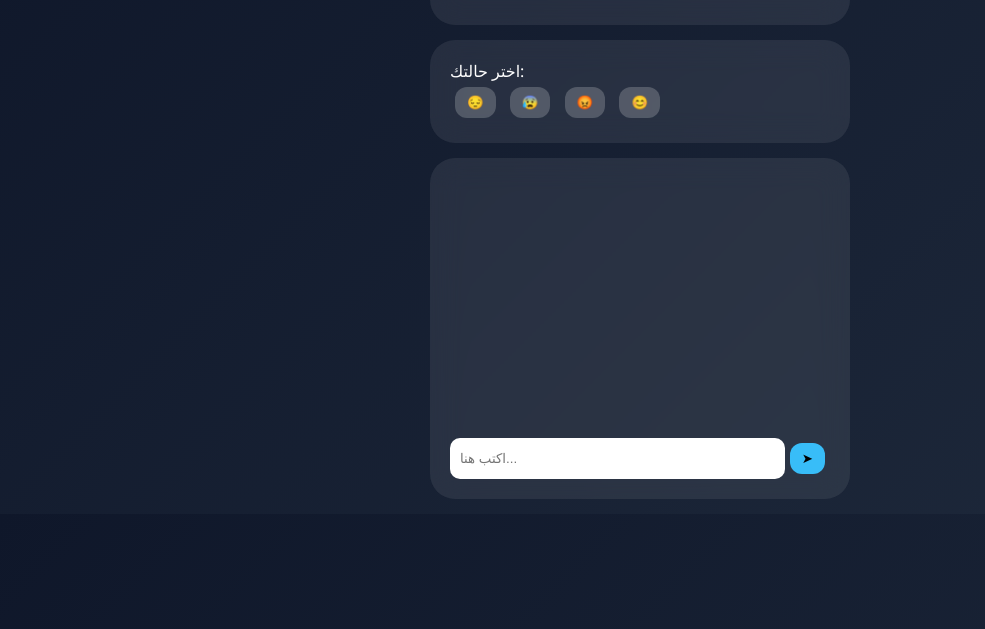
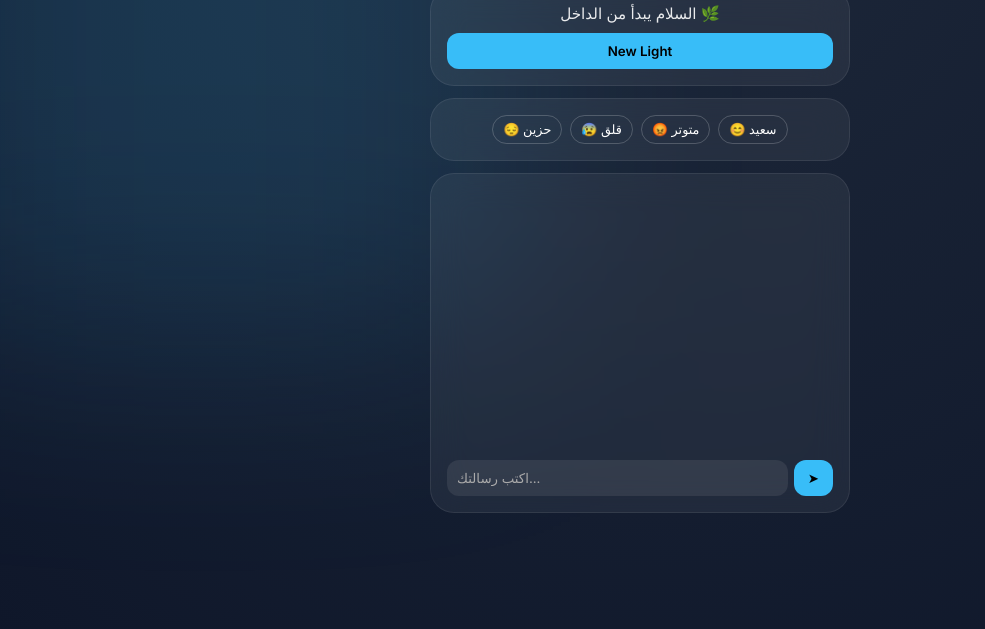
Before and after one commit to Ezaby/lit-it-light, a plain HTML site: page index.html in a window 1280 px wide. Shown: the part 171-800 px from the top of the page, without its empty margins (0-985 px from the left). Drawn offline with Linux system fonts and the light colour scheme.

Commit message:
Update index.html

```diff
--- a/index.html
+++ b/index.html
@@ -1,78 +1,132 @@
 <!DOCTYPE html>
 <html lang="ar">
 <head>
-<meta charset="UTF-8">
-<meta name="viewport" content="width=device-width, initial-scale=1.0">
+<meta charset="UTF-8" />
+<meta name="viewport" content="width=device-width, initial-scale=1.0"/>
 <title>Let it light</title>
 
 <style>
-body {
+@import url('https://fonts.googleapis.com/css2?family=Inter:wght@300;400;600&display=swap');
+
+* {
   margin:0;
-  font-family:'Segoe UI',sans-serif;
-  background:linear-gradient(135deg,#0f172a,#1e293b);
-  color:white;
-  display:flex;
-  flex-direction:column;
-  align-items:center;
+  padding:0;
+  box-sizing:border-box;
+  font-family:'Inter', sans-serif;
 }
 
-h1 {
-  margin:15px;
+body {
+  height:100vh;
+  display:flex;
+  justify-content:center;
+  align-items:center;
+  background: radial-gradient(circle at top, #1e293b, #0f172a);
+  overflow:hidden;
+  color:white;
+}
+
+/* glow background */
+body::before {
+  content:"";
+  position:absolute;
+  width:600px;
+  height:600px;
+  background:rgba(56,189,248,0.15);
+  filter:blur(120px);
+  top:-100px;
+  left:-100px;
 }
 
 .container {
-  width:90%;
+  width:92%;
   max-width:420px;
+  z-index:2;
 }
 
-.card {
-  background:rgba(255,255,255,0.08);
-  border-radius:25px;
-  padding:20px;
-  backdrop-filter:blur(15px);
+/* HEADER */
+.title {
+  text-align:center;
+  font-size:2rem;
+  font-weight:600;
   margin-bottom:15px;
 }
 
+/* CARD */
+.card {
+  background:rgba(255,255,255,0.06);
+  border:1px solid rgba(255,255,255,0.08);
+  backdrop-filter:blur(18px);
+  border-radius:24px;
+  padding:16px;
+  margin-bottom:12px;
+}
+
+/* RANDOM MESSAGE */
 #randomMsg {
   text-align:center;
-  margin:10px 0;
+  opacity:0.9;
+  font-size:0.95rem;
 }
 
-button {
+.btn {
+  margin-top:10px;
+  width:100%;
+  padding:10px;
   border:none;
   border-radius:12px;
-  padding:8px 12px;
-  margin:5px;
+  background:#38bdf8;
   cursor:pointer;
-  background:#38bdf8;
+  font-weight:600;
+  transition:0.2s;
 }
 
-.moods button {
-  background:rgba(255,255,255,0.2);
+.btn:hover {
+  transform:scale(1.03);
 }
 
-.active {
-  background:#38bdf8 !important;
+/* MOODS */
+.moods {
+  display:flex;
+  gap:8px;
+  flex-wrap:wrap;
+  justify-content:center;
+}
+
+.mood {
+  padding:6px 10px;
+  border-radius:999px;
+  border:1px solid rgba(255,255,255,0.2);
+  cursor:pointer;
+  font-size:0.8rem;
+  transition:0.2s;
+}
+
+.mood.active {
+  background:#38bdf8;
   color:black;
 }
 
-.chat-box {
-  height:250px;
+/* CHAT */
+.chat {
+  height:260px;
   overflow-y:auto;
+  padding-right:5px;
 }
 
-.message {
-  margin:10px 0;
+.msg {
   display:flex;
+  margin:8px 0;
 }
 
 .user { justify-content:flex-end; }
 .bot { justify-content:flex-start; }
 
 .bubble {
-  padding:10px 15px;
-  border-radius:15px;
-  max-width:70%;
+  max-width:75%;
+  padding:10px 12px;
+  border-radius:14px;
+  font-size:0.9rem;
+  line-height:1.4;
 }
 
 .user .bubble {
@@ -81,161 +135,136 @@ button {
 }
 
 .bot .bubble {
-  background:rgba(255,255,255,0.2);
+  background:rgba(255,255,255,0.12);
 }
 
-.input-area {
+/* INPUT */
+.inputBox {
   display:flex;
+  gap:6px;
   margin-top:10px;
 }
 
 input {
   flex:1;
   padding:10px;
+  border-radius:12px;
   border:none;
-  border-radius:10px;
+  outline:none;
+  background:rgba(255,255,255,0.08);
+  color:white;
 }
 
-.typing {
-  font-size:12px;
-  opacity:0.6;
+input::placeholder {
+  color:#aaa;
+}
+
+.send {
+  padding:10px 14px;
+  border:none;
+  border-radius:12px;
+  background:#38bdf8;
+  cursor:pointer;
+}
+
+/* scrollbar */
+.chat::-webkit-scrollbar {
+  width:4px;
+}
+.chat::-webkit-scrollbar-thumb {
+  background:#38bdf8;
+  border-radius:10px;
 }
 </style>
 </head>
 
 <body>
 
-<h1>Let it light ✨</h1>
-
 <div class="container">
 
-  <!-- Random Message -->
+  <div class="title">Let it light ✨</div>
+
+  <!-- RANDOM -->
   <div class="card">
-    <p id="randomMsg"></p>
-    <button onclick="newMsg()">✨ رسالة جديدة</button>
+    <div id="randomMsg"></div>
+    <button class="btn" onclick="newMsg()">New Light</button>
   </div>
 
-  <!-- Mood -->
+  <!-- MOOD -->
   <div class="card moods">
-    <div>اختر حالتك:</div>
-    <button onclick="setMood('حزين')" id="m1">😔</button>
-    <button onclick="setMood('قلق')" id="m2">😰</button>
-    <button onclick="setMood('متوتر')" id="m3">😡</button>
-    <button onclick="setMood('سعيد')" id="m4">😊</button>
+    <div class="mood" onclick="setMood(this,'sad')">😔 حزين</div>
+    <div class="mood" onclick="setMood(this,'anxious')">😰 قلق</div>
+    <div class="mood" onclick="setMood(this,'angry')">😡 متوتر</div>
+    <div class="mood" onclick="setMood(this,'happy')">😊 سعيد</div>
   </div>
 
-  <!-- Chat -->
+  <!-- CHAT -->
   <div class="card">
-    <div class="chat-box" id="chat"></div>
 
-    <div class="input-area">
-      <input id="input" placeholder="اكتب هنا..." />
-      <button onclick="send()">➤</button>
+    <div class="chat" id="chat"></div>
+
+    <div class="inputBox">
+      <input id="input" placeholder="اكتب رسالتك..." />
+      <button class="send" onclick="send()">➤</button>
     </div>
+
   </div>
 
 </div>
 
 <script>
-const API_URL = "PUT_API_HERE";
-
-let currentMood = "";
-
 const messages = [
   "كل يوم بداية جديدة ✨",
   "أنت أقوى مما تظن 💪",
-  "السلام الداخلي يبدأ منك 🌿",
-  "خذ نفسًا عميقًا 💫",
-  "الأشياء الجميلة قادمة 💖"
+  "السلام يبدأ من الداخل 🌿",
+  "خد نفس وكمّل 💫",
+  "الأشياء الجميلة جاية 💖"
 ];
 
-function newMsg() {
+let mood = "";
+
+function newMsg(){
   document.getElementById("randomMsg").innerText =
-    messages[Math.floor(Math.random() * messages.length)];
+    messages[Math.floor(Math.random()*messages.length)];
 }
+
 window.onload = newMsg;
 
-// Mood
-function setMood(mood) {
-  currentMood = mood;
-
-  document.querySelectorAll(".moods button").forEach(b => b.classList.remove("active"));
-  event.target.classList.add("active");
+function setMood(el, value){
+  mood = value;
+  document.querySelectorAll(".mood").forEach(m=>m.classList.remove("active"));
+  el.classList.add("active");
 }
 
-// Chat UI
-function addMessage(text, type) {
+function addMsg(text,type){
   const chat = document.getElementById("chat");
 
-  const msg = document.createElement("div");
-  msg.className = "message " + type;
+  const row = document.createElement("div");
+  row.className = "msg " + type;
 
   const bubble = document.createElement("div");
   bubble.className = "bubble";
   bubble.innerText = text;
 
-  msg.appendChild(bubble);
-  chat.appendChild(msg);
+  row.appendChild(bubble);
+  chat.appendChild(row);
 
   chat.scrollTop = chat.scrollHeight;
 }
 
-// Send
-async function send() {
+async function send(){
   const input = document.getElementById("input");
   const text = input.value;
+  if(!text) return;
 
-  if (!text) return;
+  addMsg(text,"user");
+  input.value="";
 
-  addMessage(text, "user");
-  input.value = "";
+  addMsg("مسار سلام يكتب...","bot");
 
-  const chat = document.getElementById("chat");
-
-  const typing = document.createElement("div");
-  typing.className = "typing";
-  typing.innerText = "مسار سلام يكتب...";
-  chat.appendChild(typing);
-
-  const res = await fetch(API_URL, {
-    method:"POST",
-    headers:{ "Content-Type":"application/json" },
-    body: JSON.stringify({
-      message: text,
-      mood: currentMood
-    })
-  });
-
-  const data = await res.json();
-
-  chat.removeChild(typing);
-
-  typeEffect(data.reply);
-}
-
-// Typing animation
-function typeEffect(text) {
-  let i = 0;
-  const chat = document.getElementById("chat");
-
-  const msg = document.createElement("div");
-  msg.className = "message bot";
-
-  const bubble = document.createElement("div");
-  bubble.className = "bubble";
-
-  msg.appendChild(bubble);
-  chat.appendChild(msg);
-
-  function typing() {
-    if (i < text.length) {
-      bubble.innerHTML += text.charAt(i);
-      i++;
-      setTimeout(typing, 20);
-    }
-  }
-
-  typing();
+  setTimeout(()=>{
+    document.querySelector(".bot:last-child .bubble").remove();
+  },500);
 }
 </script>
 
```
